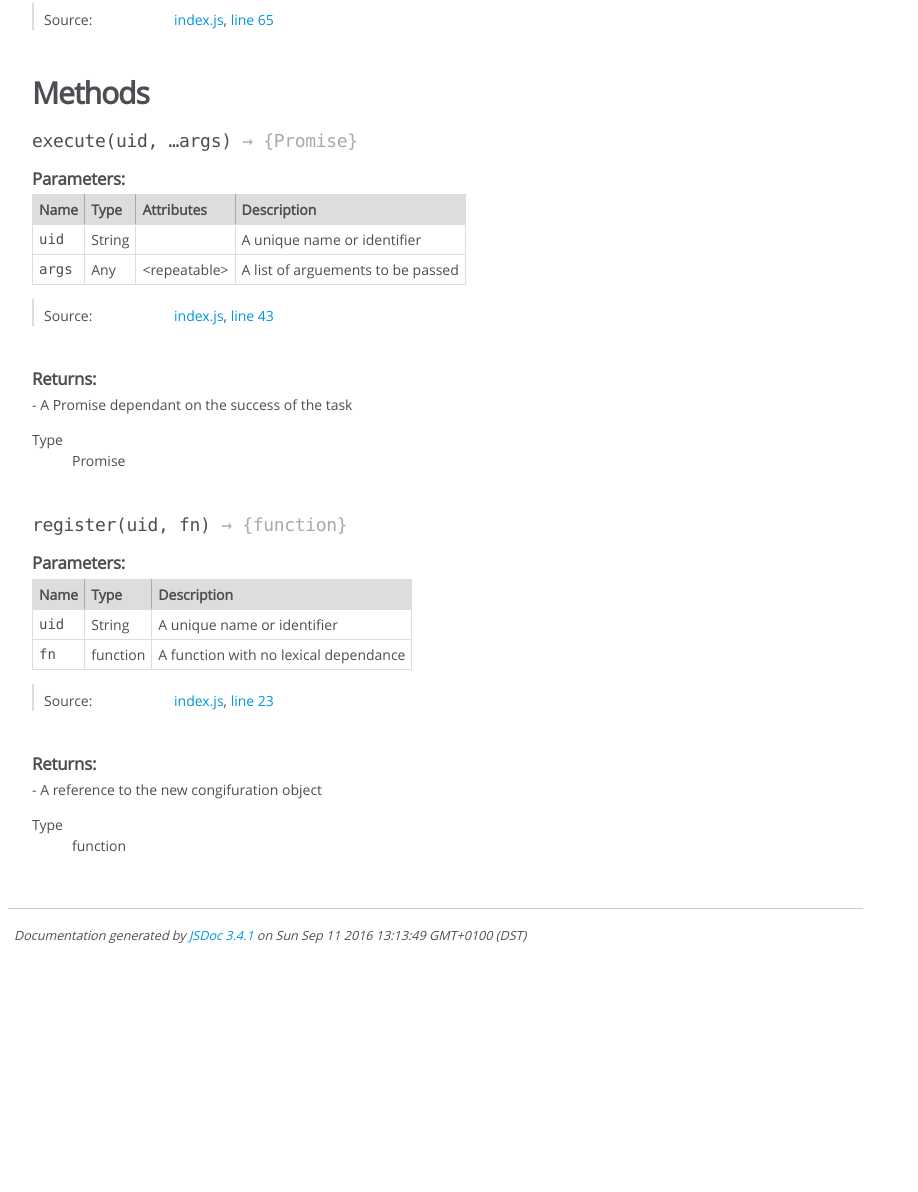
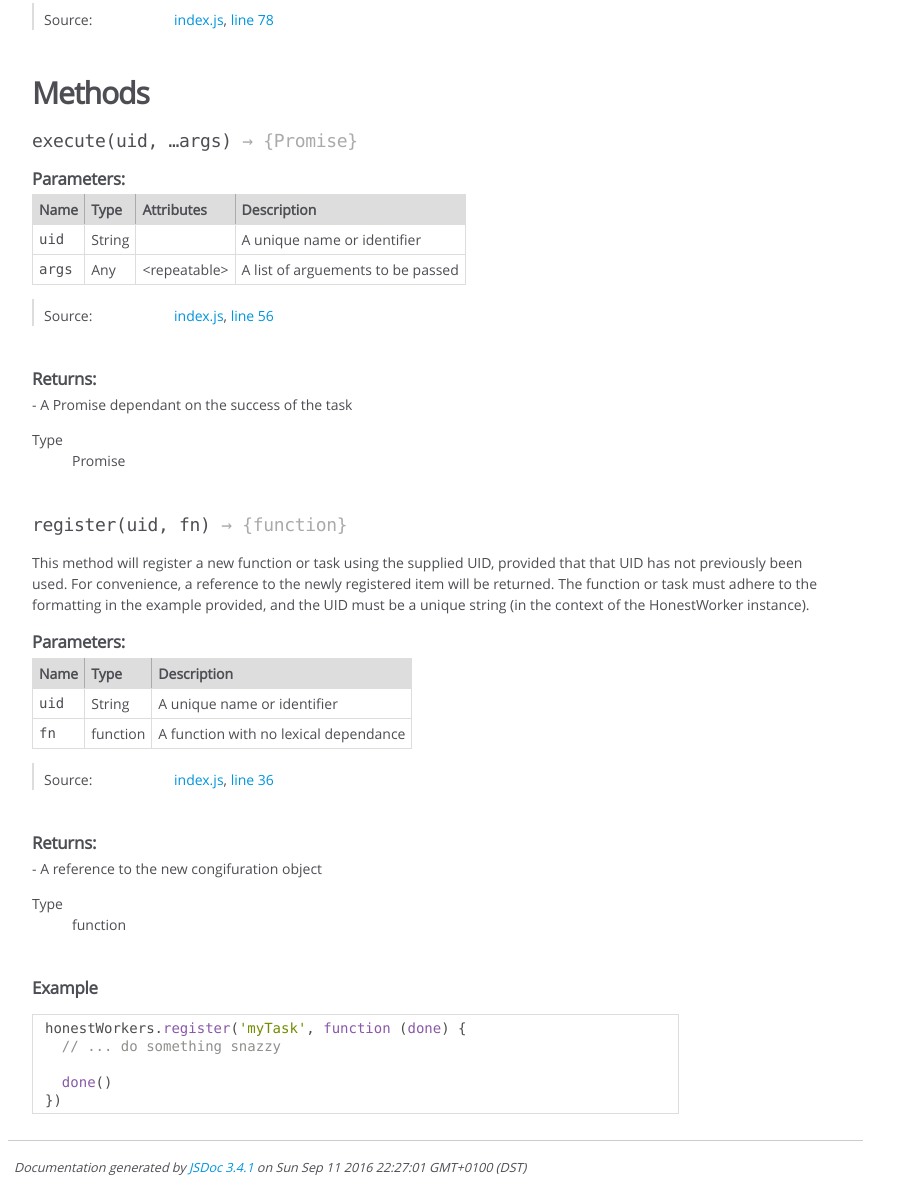
Before and after one commit to iainjreid/honest-workers, a website built with webpack: page docs/HonestWorkers.html in a window 1280 px wide. Shown: the part 440-1632 px from the top of the page, without its empty margins (0-918 px from the left). Before the commit the page ends 1400 px from the top, so only its background shows below. Built offline with nearby package versions, Linux system fonts and the light colour scheme.

Commit message:
[chore] Documentation update
Documentation for the "register" method has been added, and the documentation has been updated.

```diff
--- a/docs/HonestWorkers.html
+++ b/docs/HonestWorkers.html
@@ -176,7 +176,7 @@
 
     <dt class="tag-source">Source:</dt>
     <dd class="tag-source"><ul class="dummy"><li>
-        <a href="index.js.html">index.js</a>, <a href="index.js.html#line65">line 65</a>
+        <a href="index.js.html">index.js</a>, <a href="index.js.html#line78">line 78</a>
     </li></ul></dd>
 
 
@@ -342,7 +342,7 @@
 
     <dt class="tag-source">Source:</dt>
     <dd class="tag-source"><ul class="dummy"><li>
-        <a href="index.js.html">index.js</a>, <a href="index.js.html#line43">line 43</a>
+        <a href="index.js.html">index.js</a>, <a href="index.js.html#line56">line 56</a>
     </li></ul></dd>
 
 
@@ -400,6 +400,14 @@
 
 
 
+
+<div class="description">
+    This method will register a new function or task using the supplied UID, provided that that UID has
+             not previously been used. For convenience, a reference to the newly registered item will be returned.
+
+             The function or task must adhere to the formatting in the example provided, and the UID must be a
+             unique string (in the context of the HonestWorker instance).
+</div>
 
 
 
@@ -514,7 +522,7 @@
 
     <dt class="tag-source">Source:</dt>
     <dd class="tag-source"><ul class="dummy"><li>
-        <a href="index.js.html">index.js</a>, <a href="index.js.html#line23">line 23</a>
+        <a href="index.js.html">index.js</a>, <a href="index.js.html#line36">line 36</a>
     </li></ul></dd>
 
 
@@ -561,6 +569,15 @@
 
 
 
+    <h5>Example</h5>
+
+    <pre class="prettyprint"><code>honestWorkers.register('myTask', function (done) {
+  // ... do something snazzy
+
+  done()
+})</code></pre>
+
+
 
 
 
@@ -584,7 +601,7 @@
 <br class="clear">
 
 <footer>
-    Documentation generated by <a href="https://github.com/jsdoc3/jsdoc">JSDoc 3.4.1</a> on Sun Sep 11 2016 13:13:49 GMT+0100 (DST)
+    Documentation generated by <a href="https://github.com/jsdoc3/jsdoc">JSDoc 3.4.1</a> on Sun Sep 11 2016 22:27:01 GMT+0100 (DST)
 </footer>
 
 <script> prettyPrint(); </script>
```
Also changed, not shown: docs/index.html (+1 -1 lines), docs/index.js.html (+14 -1 lines), src/index.js (+13 -0 lines).
